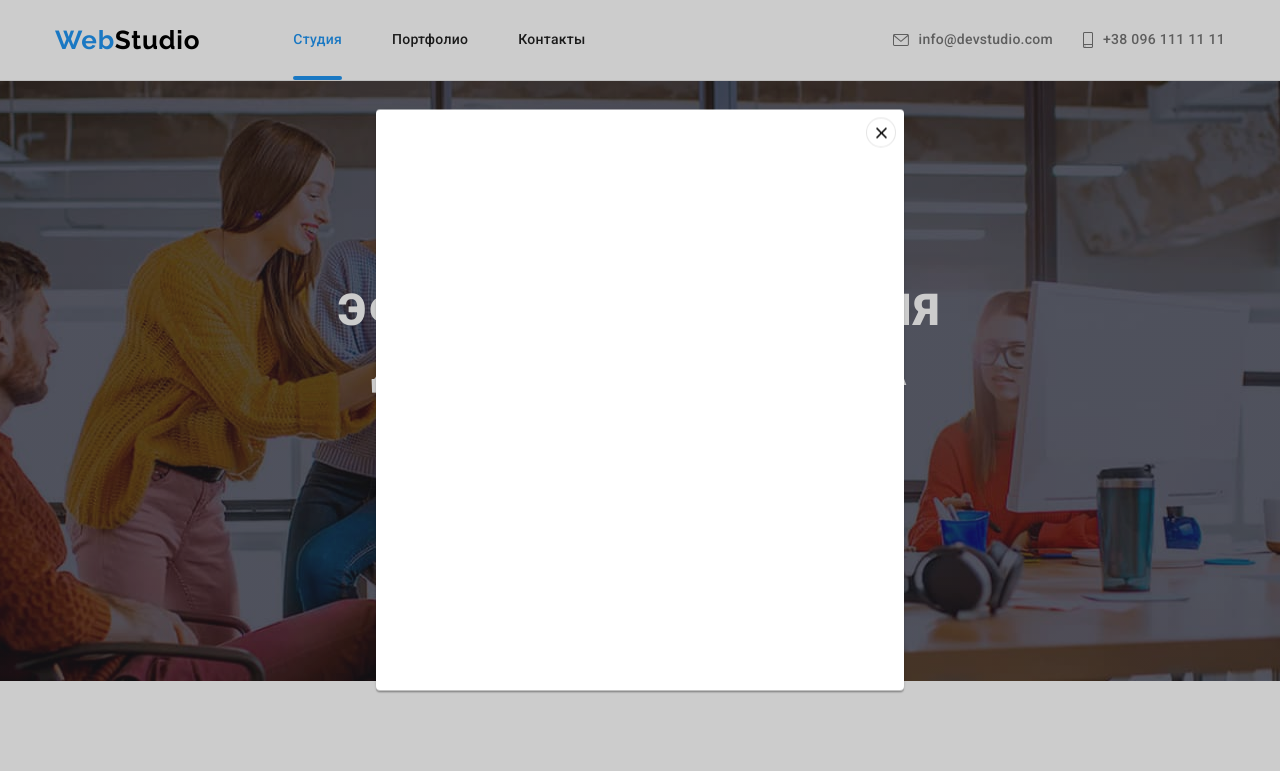
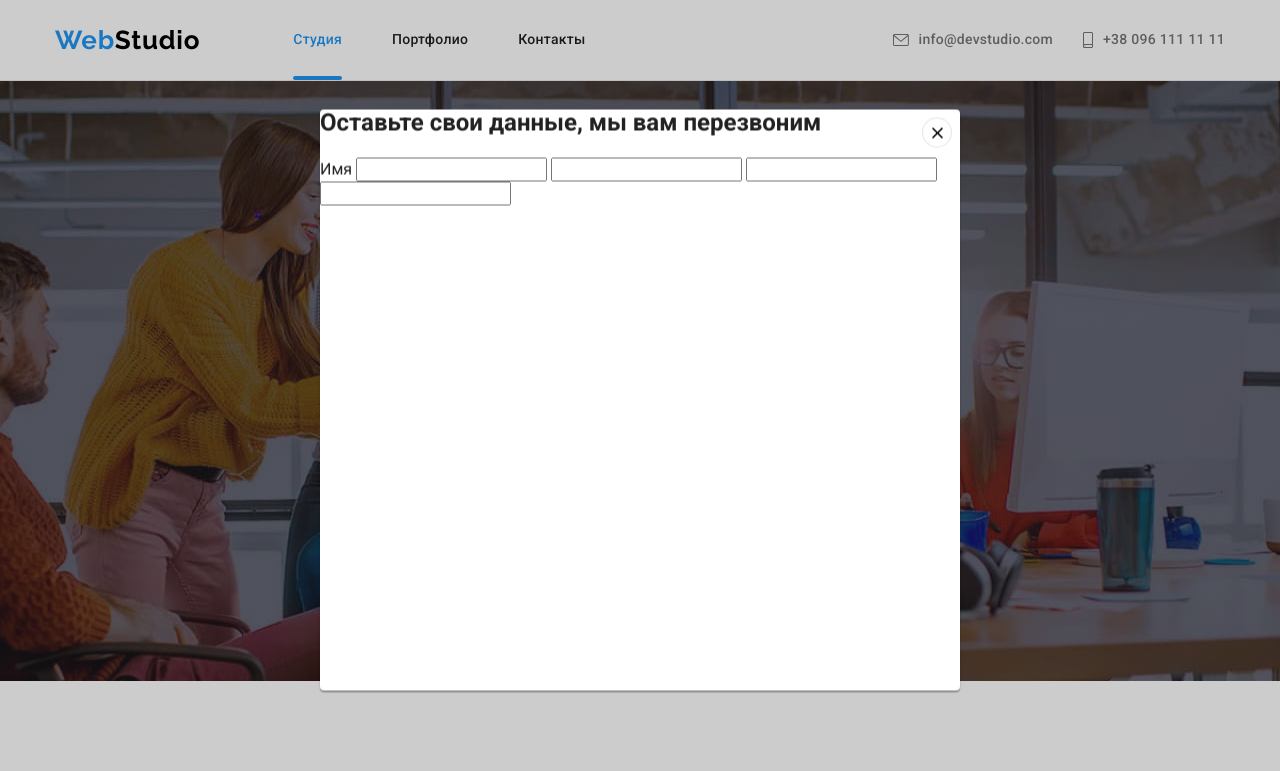
Before and after one commit to VladXoma/goit-markup-hw-06, a plain HTML site: page index.html in a window 1280 px wide. Both pictures are taken after a click on the button "Заказать услугу". Shown: the top 771 px of the page. Drawn offline with nearby package versions, Linux system fonts and the light colour scheme.

Commit message:
order-form

```diff
--- a/index.html
+++ b/index.html
@@ -359,6 +359,17 @@
                     <use href="./images/icons.svg#close-modal"></use>
                 </svg>
             </button>
+            <h2 class="madal-title">Оставьте свои данные, мы вам перезвоним</h2>
+            <form class="order-form" name="service-order" autocomplete="on">
+                <label for="">Имя</label>
+                <input type="text">
+                <label for=""></label>
+                <input type="text">
+                <label for=""></label>
+                <input type="text">
+                <label for=""></label>
+                <input type="text">
+            </form>
         </div>
     </div>
     <script src="./js/modal.js"></script>
```
